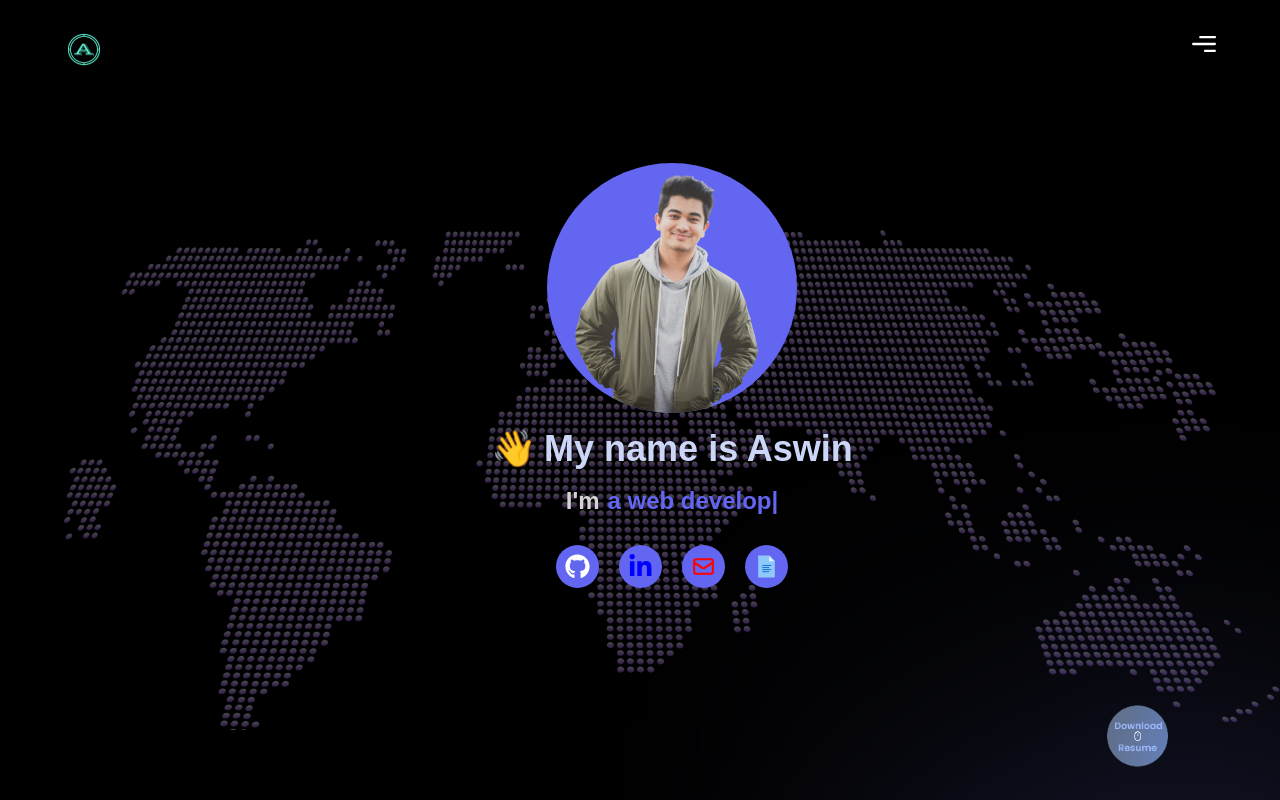
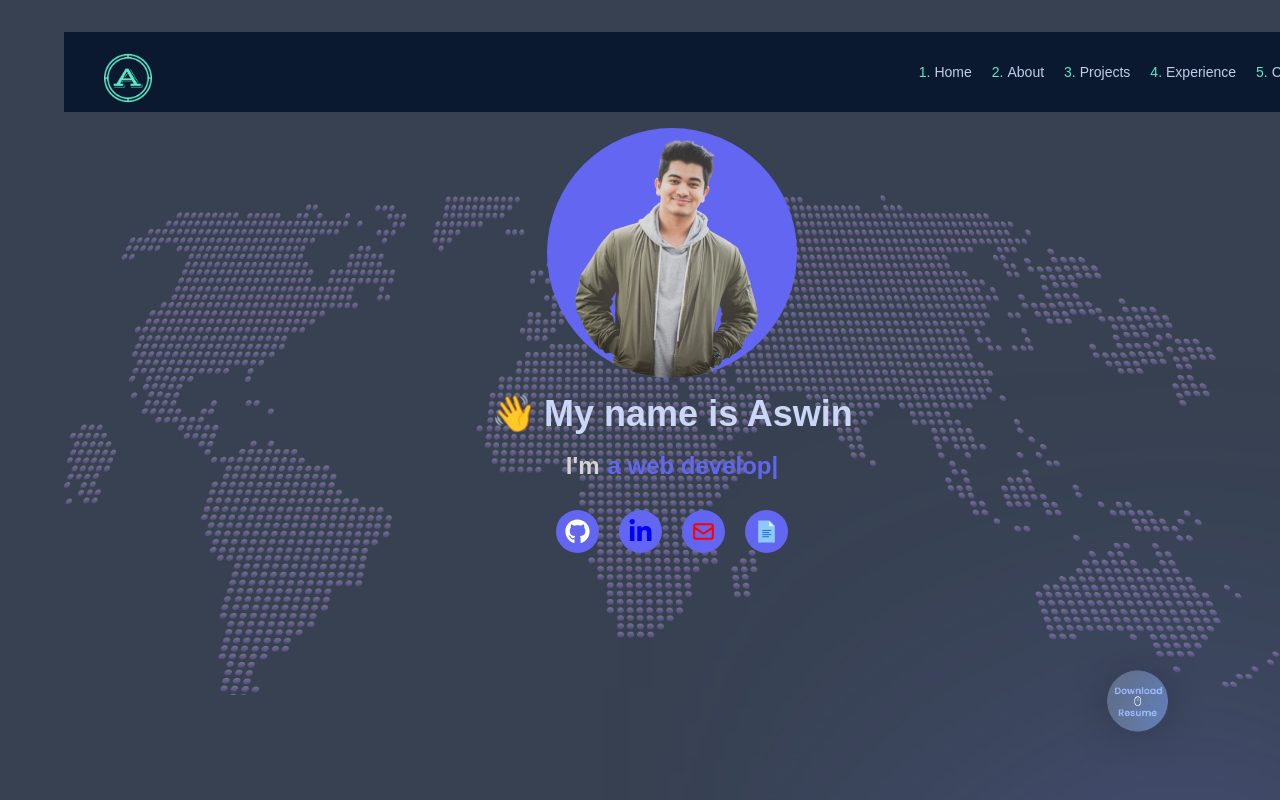
Before and after one commit to AMT98/PortfolioV2, a Next.js app: page / in a window 1280 px wide. Shown: the top 800 px of the page. Built offline with nearby package versions, Linux system fonts and the light colour scheme; a web font is replaced by a local one.

Commit message:
Navbar started

```diff
--- a/app/page.js
+++ b/app/page.js
@@ -2,7 +2,7 @@ import { Footer, Navbar } from '../components';
 import { About, Projects, Feedback, Hero, Insights, WhatsNew, World } from '../sections';
 
 const Page = () => (
-  <div className="bg-black overflow-hidden">
+  <div className="bg-gray-700 overflow-hidden">
     <Navbar />
     <Hero />
     <div className="relative">
--- a/components/Navbar.jsx
+++ b/components/Navbar.jsx
@@ -1,33 +1,95 @@
 'use client';
 
+import { useState } from 'react';
 import { motion } from 'framer-motion';
 
+import { FaBars, FaTimes } from 'react-icons/fa';
+import Link from 'next/link';
 import styles from '../styles';
 import { navVariants } from '../utils/motion';
 
-const Navbar = () => (
+const Navbar = () => {
+  const [nav, setNav] = useState(false);
+  const links = [
+    {
+      id: 1,
+      link: 'home',
+    },
+    {
+      id: 2,
+      link: 'about',
+    },
+    {
+      id: 3,
+      link: 'projects',
+    },
+    {
+      id: 4,
+      link: 'experience',
+    },
+    {
+      id: 5,
+      link: 'contact',
+    },
+  ];
+  const handleLogo = () => window.location.reload();
+  return (
+
     <motion.nav
       variants={navVariants}
       initial="hidden"
       whileInView="show"
       className={`${styles.xPaddings} py-8 relative`}
     >
-    <div className="absolute w-[50%] inset-0" />
-    <div
-      className={`${styles.innerWidth} mx-auto flex justify-between gap-8`}
-    >
+      <div className="flex justify-between items-center w-full h-20 px-4 text-[#C2CCEB] bg-[#0A192F] fixed cursor-pointer z-10">
+        <div>
+          {/* <h1 className="text-5xl font-signature ml-2 text-[#0EC8AD]">AMT</h1> */}
           <img
+            onClick={handleLogo}
+            className="w-12 h-auto ml-6 mt-3"
             src="/websiteLogo.png"
-        alt="search"
-        className="w-[40px] h-[35px] object-contain"
-      />
-      <img
-        src="/menu.svg"
-        alt="menu"
-        className="w-[24px] h-[24px] object-contain"
+            alt="logo"
           />
         </div>
+        <ul className="hidden md:flex navItems">
+          {links.map(({ id, link }) => (
+            <li
+              key={id}
+              className="px-2 cursor-pointer capitalize text-sm hover:text-[#5CEACA] hover:scale-95 duration-200 text-[#C2CCEB]"
+            >
+              <Link href={link} smooth duration={500}>
+                <span className="px-1 text-[#5CEACA]">{id}.</span>
+                {link}
+              </Link>
+            </li>
+          ))}
+        </ul>
+        <div
+          onClick={() => setNav(!nav)}
+          className="cursor-pointer pr-4 z-10 text-gray-500 md:hidden"
+        >
+          {nav ? <FaTimes size={30} /> : <FaBars size={30} />}
+        </div>
+        {nav && (
+        <ul className="ml-[23%] flex flex-col justify-center items-center absolute top-0 left-0 w-full h-screen bg-[#0A192F] text-[#5CEACA]">
+          {links.map(({ id, link }) => (
+            <li key={id} className="cursor-pointer capitalize py-4 text-xl ml-[-23%]">
+              <Link
+                onClick={() => setNav(!nav)}
+                href={link}
+                smooth
+                duration={500}
+              >
+                {link}
+              </Link>
+            </li>
+          ))}
+        </ul>
+        )}
+      </div>
     </motion.nav>
+
   );
+};
 
 export default Navbar;
--- a/sections/Feedback.jsx
+++ b/sections/Feedback.jsx
@@ -2,7 +2,6 @@
 
 import { motion } from 'framer-motion';
 
-import { MdOutlineSend } from 'react-icons/md';
 import styles from '../styles';
 import { fadeIn, staggerContainer, zoomIn } from '../utils/motion';
 
@@ -71,11 +70,6 @@ const Feedback = () => (
           >
             Send 🚀
           </button>
-
-          {/* <button className="text-[#0A192F] bg-gradient-to-r from-[#00CDAE] to-[#00CCAF] 0 px-6 py-3 my-8 mx-auto flex items-center rounded-md hover:scale-110 duration-300">
-            Send
-          </button> */}
-          <MdOutlineSend size={25} className="ml-1" />
         </form>
 
         <motion.div
```
Lines whose indentation alone changed are shown as unchanged.
